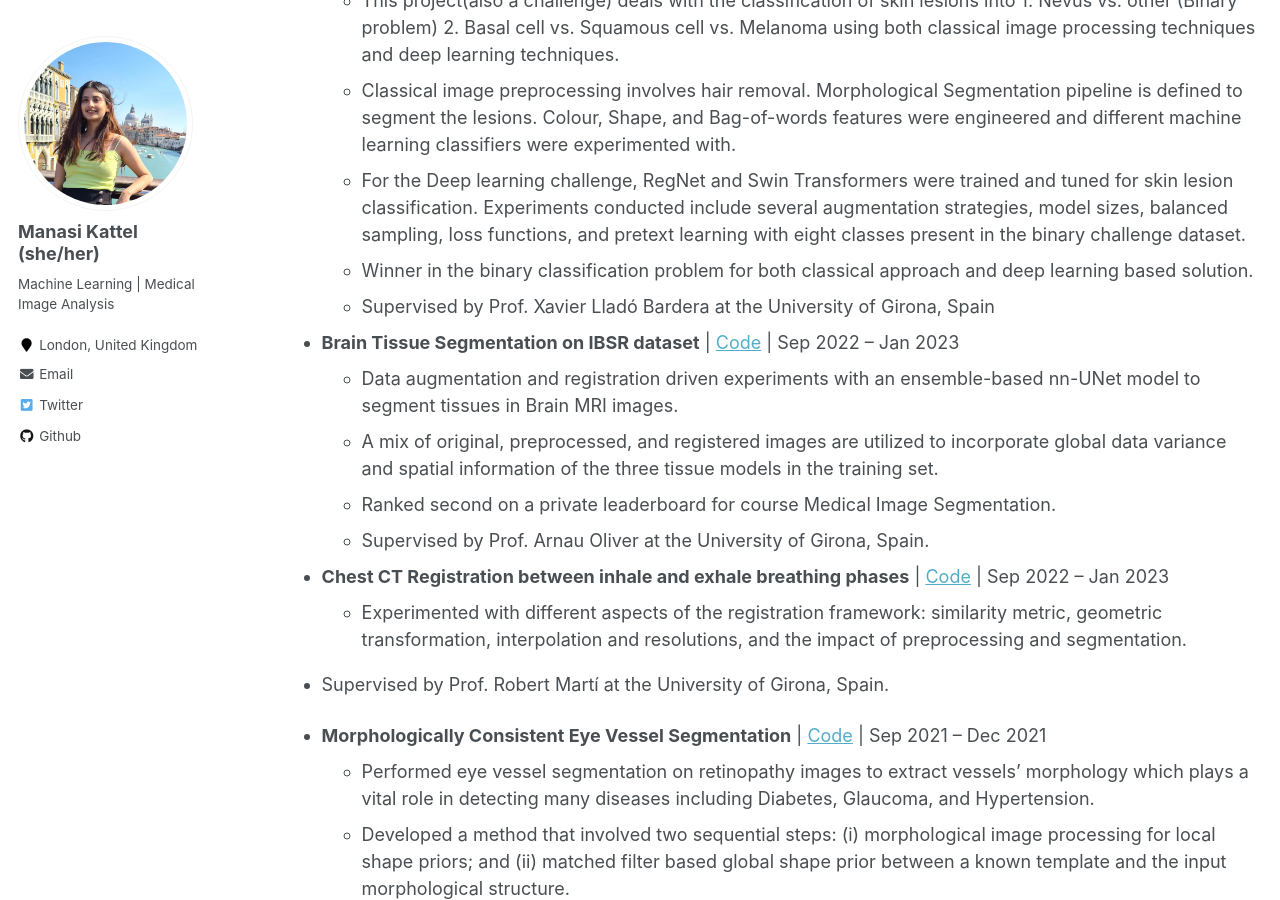
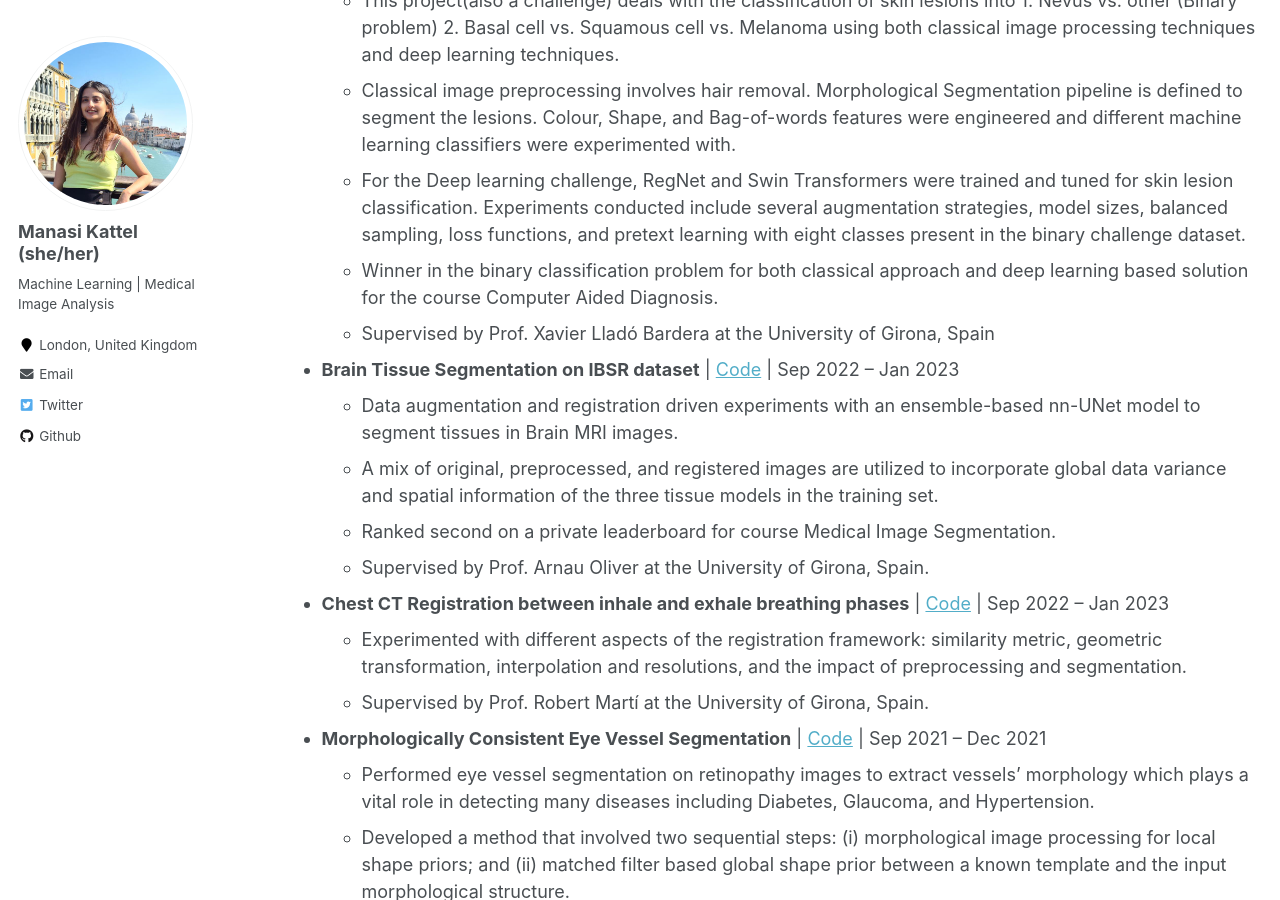
Before and after one commit to manasikattel/manasikattel.github.io, a Jekyll site: the page built from _pages/projects.md, in a window 1280 px wide and 900 px high, scrolled down 663 px. Built offline with Jekyll 4.4.1, drawn with Linux system fonts in a browser that asks for light colours.

Commit message:
formatting

```diff
--- a/_pages/projects.md
+++ b/_pages/projects.md
@@ -25,7 +25,7 @@ handcrafted methods along with the image examples of living, dead, and inhibited
   * This project(also a challenge) deals with the classification of skin lesions into 1. Nevus vs. other (Binary problem) 2. Basal cell vs. Squamous cell vs. Melanoma using both classical image processing techniques and deep learning techniques.
   * Classical image preprocessing involves hair removal. Morphological Segmentation pipeline is defined to segment the lesions. Colour, Shape, and Bag-of-words features were engineered and different machine learning classifiers were experimented with.
   * For the Deep learning challenge, RegNet and Swin Transformers were trained and tuned for skin lesion classification. Experiments conducted include several augmentation strategies, model sizes, balanced sampling, loss functions, and pretext learning with eight classes present in the binary challenge dataset.
-  * Winner in the binary classification problem for both classical approach and deep learning based solution.
+  * Winner in the binary classification problem for both classical approach and deep learning based solution for the course Computer Aided Diagnosis.
   * Supervised by Prof. Xavier Lladó Bardera at the University of Girona, Spain
 
 * **Brain Tissue Segmentation on IBSR dataset** \| [Code](https://github.com/manasikattel/misa) \| Sep 2022 -- Jan 2023
@@ -36,7 +36,7 @@ handcrafted methods along with the image examples of living, dead, and inhibited
 
 * **Chest CT Registration between inhale and exhale breathing phases** \|  [Code](https://github.com/manasikattel/chest_ct_registration) \| Sep 2022 -- Jan 2023
   * Experimented with different aspects of the registration framework: similarity metric, geometric transformation, interpolation and resolutions, and the impact of preprocessing and segmentation.
- * Supervised by Prof. Robert Martí at the University of Girona, Spain.
+  * Supervised by Prof. Robert Martí at the University of Girona, Spain.
 
 
 * **Morphologically Consistent Eye Vessel Segmentation** \| [Code](https://github.com/manasikattel/Eye-Vessel-Segmentation) \| Sep 2021 – Dec 2021
```
